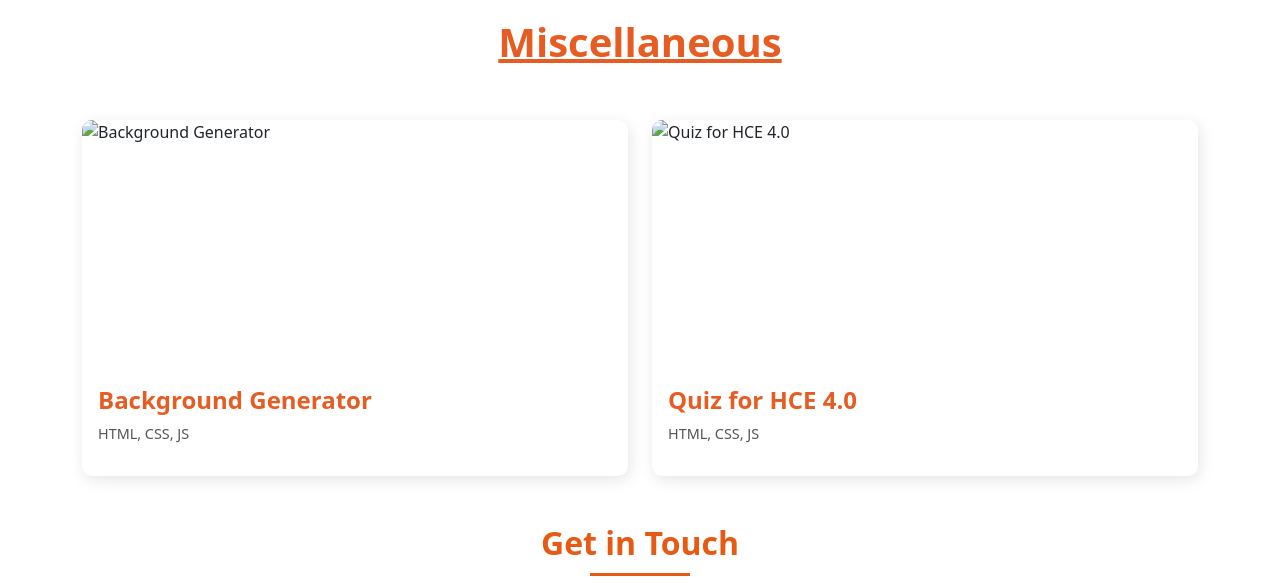
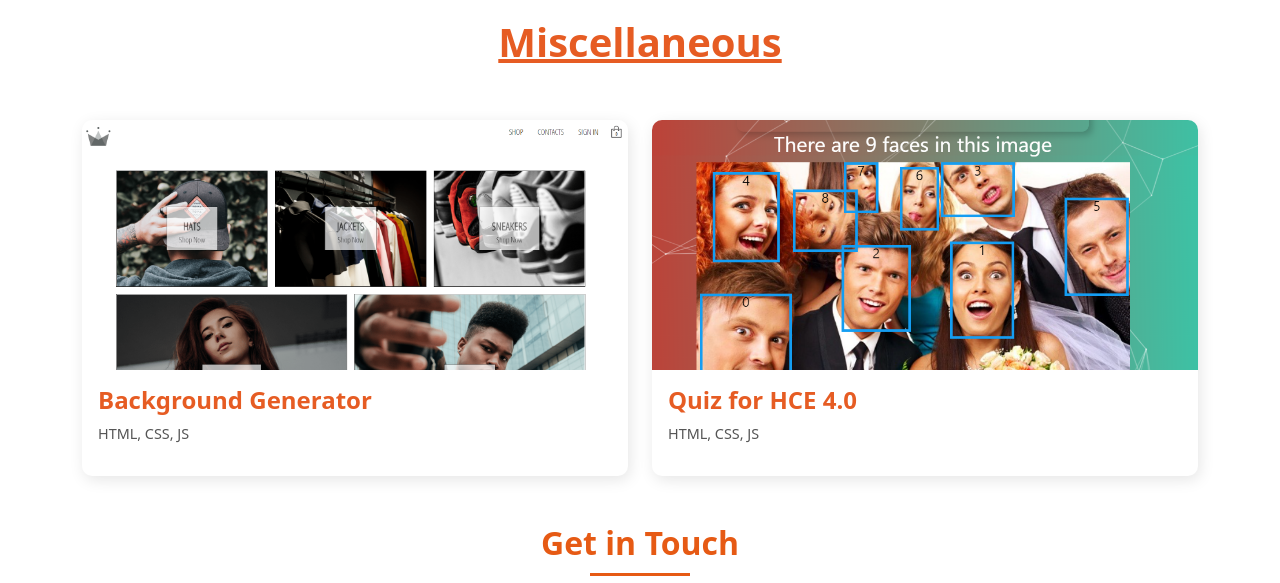
Before and after one commit to jaidevkamboj/Portfolio, a plain HTML site: page index.html in a window 1280 px wide. Shown: the part 2460-3043 px from the top of the page. Drawn offline with nearby package versions, Linux system fonts and the light colour scheme.

Commit message:
Update index.html

```diff
--- a/index.html
+++ b/index.html
@@ -299,7 +299,7 @@
         <!-- Background Generator -->
         <div class="col-md-6">
             <div class="card project-card">
-                <img src="img/photo-2.png" alt="Background Generator">
+                <img src="photo-2.png" alt="Background Generator">
                 <div class="card-body">
                     <h5 class="project-title">Background Generator</h5>
                     <p class="tech-stack">HTML, CSS, JS</p>
@@ -310,7 +310,7 @@
         <!-- Quiz for HCE 4.0 -->
         <div class="col-md-6">
             <div class="card project-card">
-                <img src="img/photo-1.png" alt="Quiz for HCE 4.0">
+                <img src="photo-1.png" alt="Quiz for HCE 4.0">
                 <div class="card-body">
                     <h5 class="project-title">Quiz for HCE 4.0</h5>
                     <p class="tech-stack">HTML, CSS, JS</p>
```
